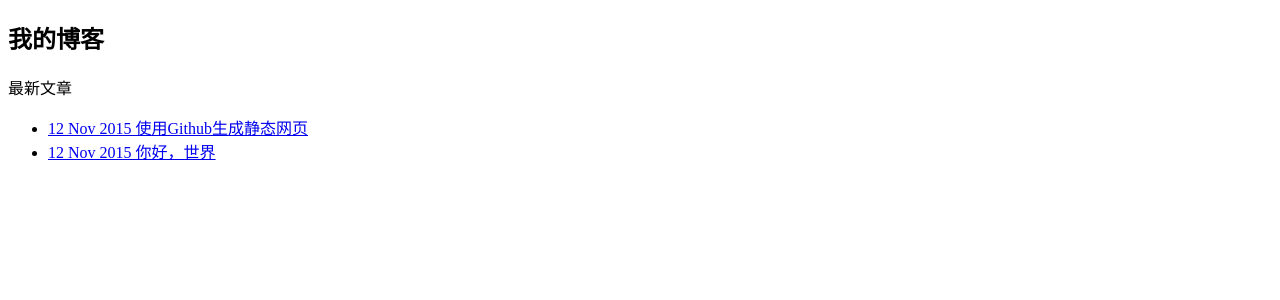
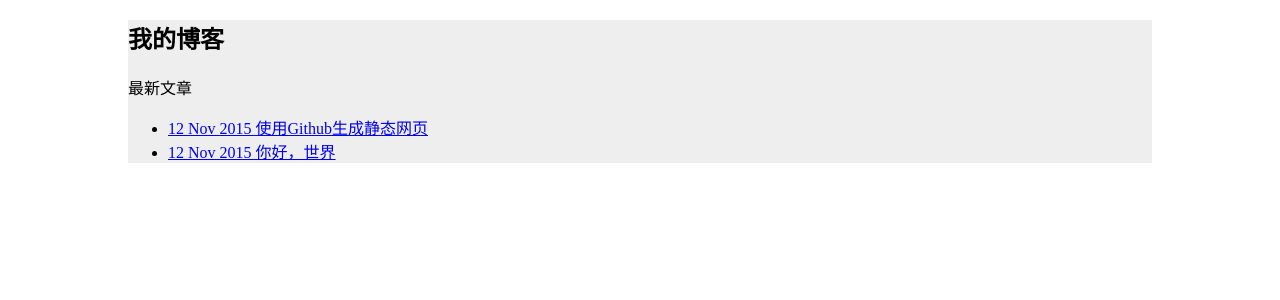
Before and after one commit to suqingdong/jekyll_demo, a Jekyll site: the page built from index.html, in a window 1280 px wide. Shown: the top 300 px of the page. Built offline with Jekyll 4.4.1, drawn with Linux system fonts in a browser that asks for light colours.

Commit message:
Update default.html

```diff
--- a/_layouts/default.html
+++ b/_layouts/default.html
@@ -3,11 +3,22 @@
 <head>
 	<meta http-equiv="content-type" content="text/html; charset=utf-8">
 	<title>{{ page.title }}</title>
-	<link rel="stylesheet" type="text/css" href="_layouts/css/style.css">
+	<style>
+		body{
+			margin: 0;
+			padding: 0;
+		}
+
+		.content{
+			background: #eee;
+			width: 80%;
+			margin: 5px auto;
+		}
+	</style>
 </head>
 <body>
 	<div class="content">
-	{{ content }}
+		{{ content }}
 	</div>
 </body>
 </html>
```
